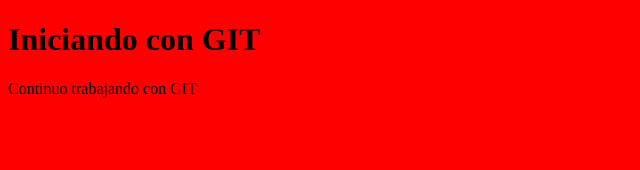
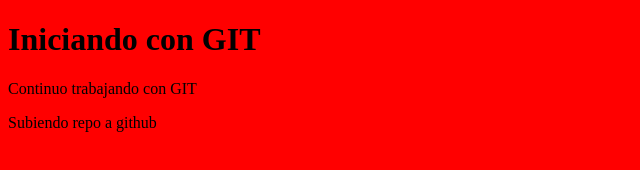
Before and after one commit to ennzoski/primera-prueba, a plain HTML site: page index.html in a window 1280 px wide. Shown: the whole page, without its empty margins (0-640 px from the left). Drawn offline with Linux system fonts and the light colour scheme.

Commit message:
cambio para subir a github

```diff
--- a/index.html
+++ b/index.html
@@ -12,5 +12,7 @@
 
     <p>Continuo trabajando con GIT</p>
 
+    <p>Subiendo repo a github</p>
+
 </body>
 </html>
```
